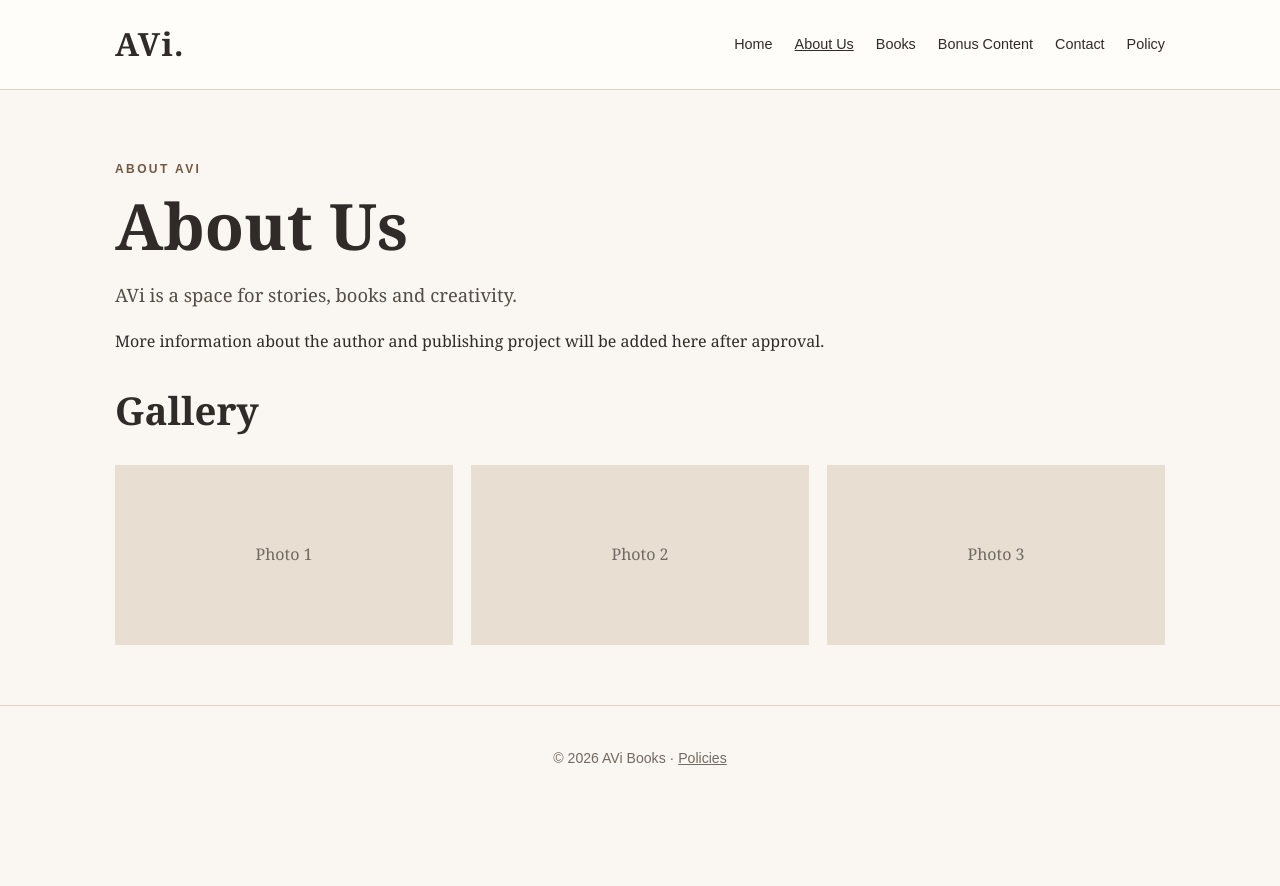
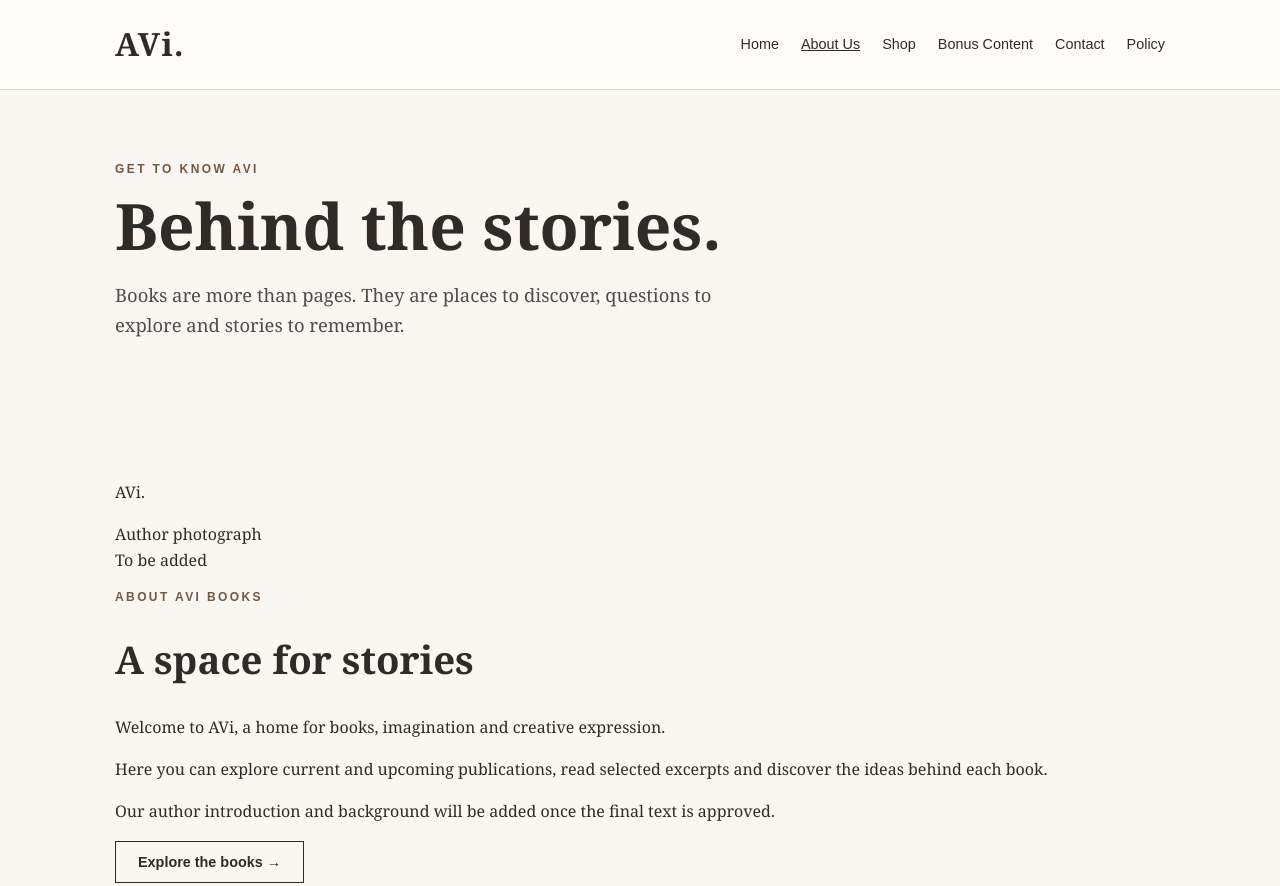
Before and after one commit to HavanaMi/AVi, a plain HTML site: page about.html in a window 1280 px wide. Shown: the top 886 px of the page. Before the commit the page ends 810 px from the top, so only its background shows below. Drawn offline with Linux system fonts and the light colour scheme.

Commit message:
Redesign About Us with editorial layout and gallery

```diff
--- a/about.html
+++ b/about.html
@@ -1,2 +1,21 @@
 <!DOCTYPE html>
-<html lang="en"><head><meta charset="UTF-8"><meta name="viewport" content="width=device-width,initial-scale=1"><meta name="description" content="About AVi Books and its stories."><title>About Us | AVi Books</title><link rel="stylesheet" href="css/style.css"></head><body><header class="site-header"><div class="nav-wrap"><a class="logo" href="index.html" aria-label="AVi home">AVi.</a><nav class="nav-links" aria-label="Main navigation"><a href="index.html">Home</a><a href="about.html" aria-current="page">About Us</a><a href="shop.html">Books</a><a href="bonus-content.html">Bonus Content</a><a href="contact.html">Contact</a><a href="policy.html">Policy</a></nav></div></header><main><section class="container"><p class="eyebrow">About AVi</p><h1>About Us</h1><p class="lead">AVi is a space for stories, books and creativity.</p><p>More information about the author and publishing project will be added here after approval.</p><h2>Gallery</h2><div class="grid"><div class="placeholder">Photo 1</div><div class="placeholder">Photo 2</div><div class="placeholder">Photo 3</div></div></section></main><footer class="site-footer"><p>© 2026 AVi Books · <a href="policy.html">Policies</a></p></footer></body></html>
+<html lang="en">
+<head>
+<meta charset="UTF-8"><meta name="viewport" content="width=device-width, initial-scale=1">
+<meta name="description" content="Discover AVi Books, our creative vision, stories and future publications.">
+<title>About Us | AVi Books</title><link rel="stylesheet" href="css/style.css">
+</head>
+<body>
+<header class="site-header"><div class="nav-wrap"><a class="logo" href="index.html" aria-label="AVi home">AVi.</a><nav class="nav-links" aria-label="Main navigation"><a href="index.html">Home</a><a href="about.html" aria-current="page">About Us</a><a href="shop.html">Shop</a><a href="bonus-content.html">Bonus Content</a><a href="contact.html">Contact</a><a href="policy.html">Policy</a></nav></div></header>
+<main>
+<section class="about-banner"><div class="container about-heading"><p class="eyebrow">Get to know AVi</p><h1>Behind the stories.</h1><p class="lead">Books are more than pages. They are places to discover, questions to explore and stories to remember.</p></div></section>
+<section class="container about-feature">
+  <div class="about-portrait" aria-label="Portrait placeholder"><div class="about-photo-mark" aria-hidden="true">AVi.</div><p>Author photograph<br><span>To be added</span></p></div>
+  <div class="about-copy"><p class="eyebrow">About AVi Books</p><h2>A space for stories</h2><p>Welcome to AVi, a home for books, imagination and creative expression.</p><p>Here you can explore current and upcoming publications, read selected excerpts and discover the ideas behind each book.</p><p>Our author introduction and background will be added once the final text is approved.</p><a class="button secondary" href="shop.html">Explore the books →</a></div>
+</section>
+<section class="about-values"><div class="container"><p class="eyebrow">What you'll find</p><h2>Discover AVi</h2><div class="about-values-grid"><article><span class="about-number">01</span><h3>Stories</h3><p>Explore original books and the worlds within them.</p></article><article><span class="about-number">02</span><h3>Creative process</h3><p>Look behind the pages through selected notes, images and features.</p></article><article><span class="about-number">03</span><h3>For readers</h3><p>Discover reading samples, bonus materials and publication updates.</p></article></div></div></section>
+<section class="container"><div class="about-gallery-heading"><div><p class="eyebrow">Moments & inspiration</p><h2>Gallery</h2></div><p>Photographs from the author and the creative journey will be added here.</p></div><div class="about-gallery"><div class="gallery-slot large"><span>Featured photograph</span></div><div class="gallery-slot"><span>Gallery image 02</span></div><div class="gallery-slot"><span>Gallery image 03</span></div><div class="gallery-slot"><span>Gallery image 04</span></div><div class="gallery-slot"><span>Gallery image 05</span></div></div></section>
+<section class="about-cta"><div class="container"><p class="eyebrow">Explore more</p><h2>Every story begins somewhere.</h2><p>Discover the books and take a look inside.</p><div class="actions"><a class="button" href="shop.html">Visit Shop</a><a class="button secondary" href="reader.html">Look Inside</a></div></div></section>
+</main>
+<footer class="site-footer">© 2026 AVi Books · <a href="policy.html">Policies</a></footer>
+</body></html>
```
